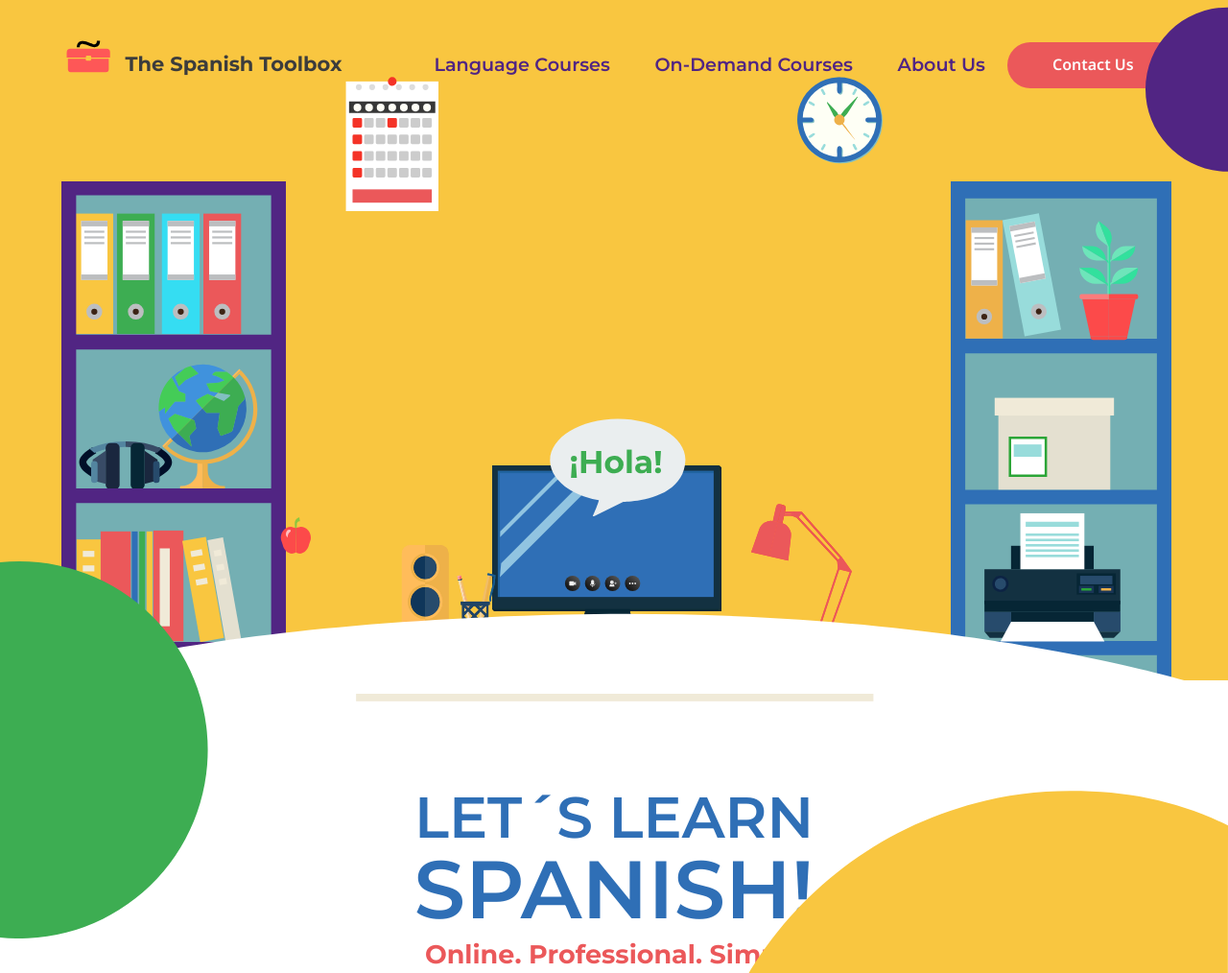
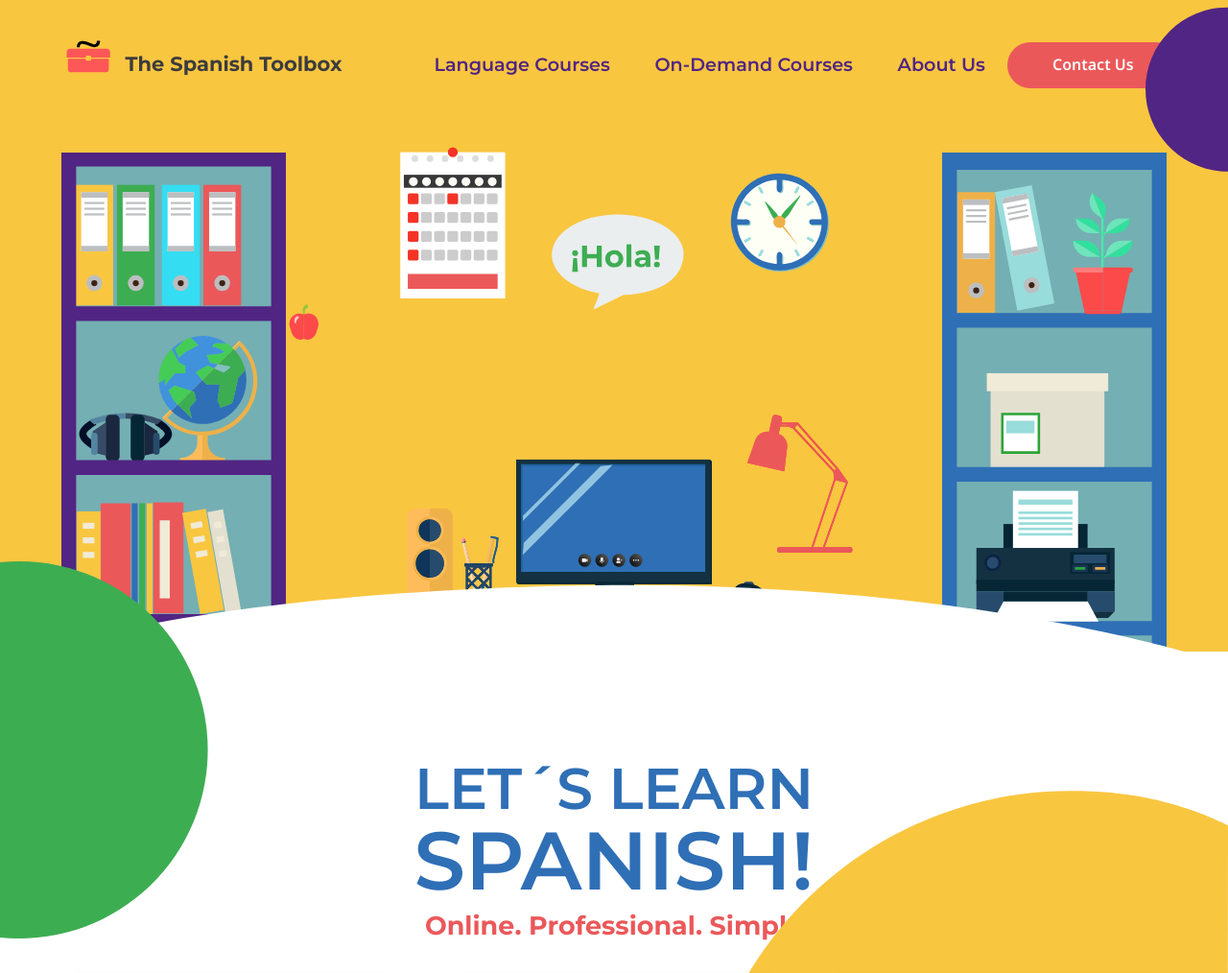
Before and after one commit to GustavoCarrena/spanish_toolbox, a website with bundled scripts: page index.html in a window 1280 px wide. Shown: the top 1014 px of the page at 96% size. Built offline with nearby package versions, Linux system fonts and the light colour scheme; files whose address does not match are found by name.

Commit message:
hero desktop in progress

```diff
--- a/styles/home.css
+++ b/styles/home.css
@@ -149,7 +149,7 @@ main .hero-mobile-area {
 main .hero {
     width: 100vw;
     background: var(--yellow-color);
-    height: 630px;
+    height: 600px;
     display: flex;
     flex-flow: row nowrap;
     align-items: flex-start;
@@ -158,9 +158,8 @@ main .hero {
 
 main .hero .left-bookcase {
     position: relative;
-    width: 233px;
+    min-width: 234px;
     height: 520px;
-    min-width: 191px;
     align-self: flex-end;
     margin-left: 5%;
 }
@@ -169,15 +168,14 @@ main .hero .left-bookcase #leftBookcase {
     position: absolute;
     top: 0;
     left: 0;
-    width: auto;
-    height: 100%;
+    width: 100%;
+    height: auto;
 }
 
 main .hero .right-bookcase {
     position: relative;
-    width: 233px;
+    min-width: 234px;
     height: 520px;
-    min-width: 191px;
     align-self: flex-end;
     margin-right: 5%;
 }
@@ -186,8 +184,8 @@ main .hero .right-bookcase #rightBookcase {
     position: absolute;
     top: 0;
     left: 0;
-    width: auto;
-    height: 100%;
+    width: 100%;
+    height: auto;
 }
 
 main .hero .main-area {
@@ -195,30 +193,46 @@ main .hero .main-area {
     flex-flow: column nowrap;
     align-items: center;
     justify-content: space-between;
-    width: 57%;
+    width: 100%;
     height: 100%;
 }
 
 main .hero .main-area .calendar-watch {
+    display: flex;
+    flex-flow: row nowrap;
+    align-items: center;
+    justify-content: space-around;
+    width: 100%;
+    height: max-content;
+    margin-top: 73px;
+}
+
+main .hero .main-area .calendar-watch .calendar {
+position: relative;
+width: 114px;
+height: 159px;
+}
+
+main .hero .main-area .calendar-watch .calendar img#calendar {
+    position: absolute;
+    width: 100%;
+    height: 100%;
+    top: 0;
+    left: 0;
+}
+
+main .hero .main-area .calendar-watch .watch {
     position: relative;
+    width: 106px;
+height: 106px;
+    }
+
+main .hero .main-area .calendar-watch .watch img#watch {
     width: 100%;
-    height: 26%;
-}
-
-main .hero .main-area .calendar-watch img#calendar {
-    width: 14%;
-    height: auto;
+    height: 100%;
     position: absolute;
     top: 0;
-    left: 10%;
-}
-
-main .hero .main-area .calendar-watch img#watch {
-    width: 13%;
-    height: auto;
-    position: absolute;
-    top: 0;
-    right: 10%;
+    right: 0;
 }
 
 main .hero .main-area .desk {
@@ -226,18 +240,22 @@ main .hero .main-area .desk {
     display: flex;
     flex-flow: column nowrap;
     align-items: center;
-    justify-content: center;
+    justify-content: flex-end;
     width: 100%;
-    height: 30%;
-    bottom: -2%;
+    height: 100%;
+}
+
+main .hero .main-area .desk .screen {
+    position: relative;
+    width: 204px;
+    height: 250px;
 }
 
 
 main .hero .main-area .desk img#screen {
     position: absolute;
-    width: 34%;
-    left: 32%;
-    bottom: 32%;
+    width: 100%;
+    height: 100%;
 }
 
 main .hero .main-area .desk img#hello_msg {
```
